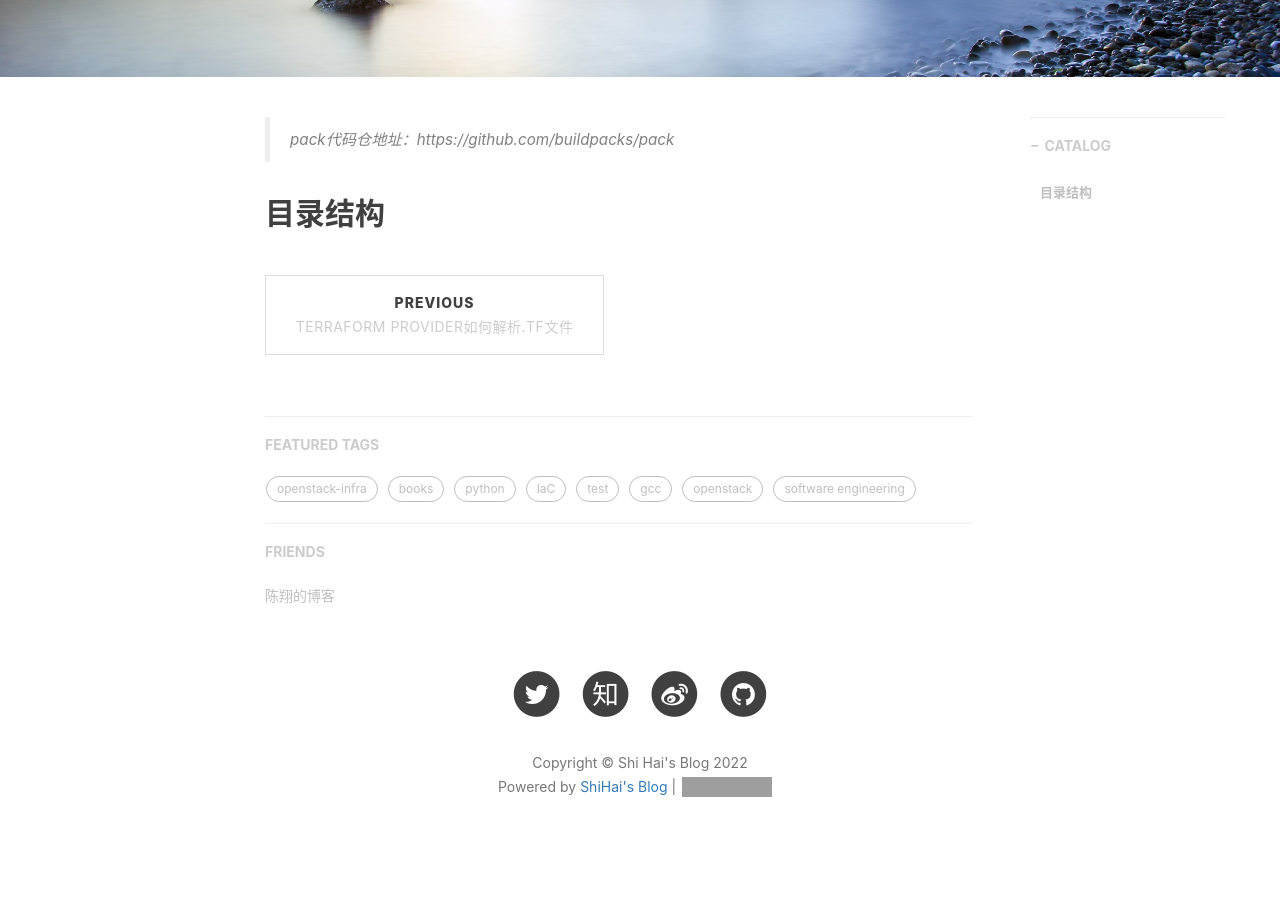
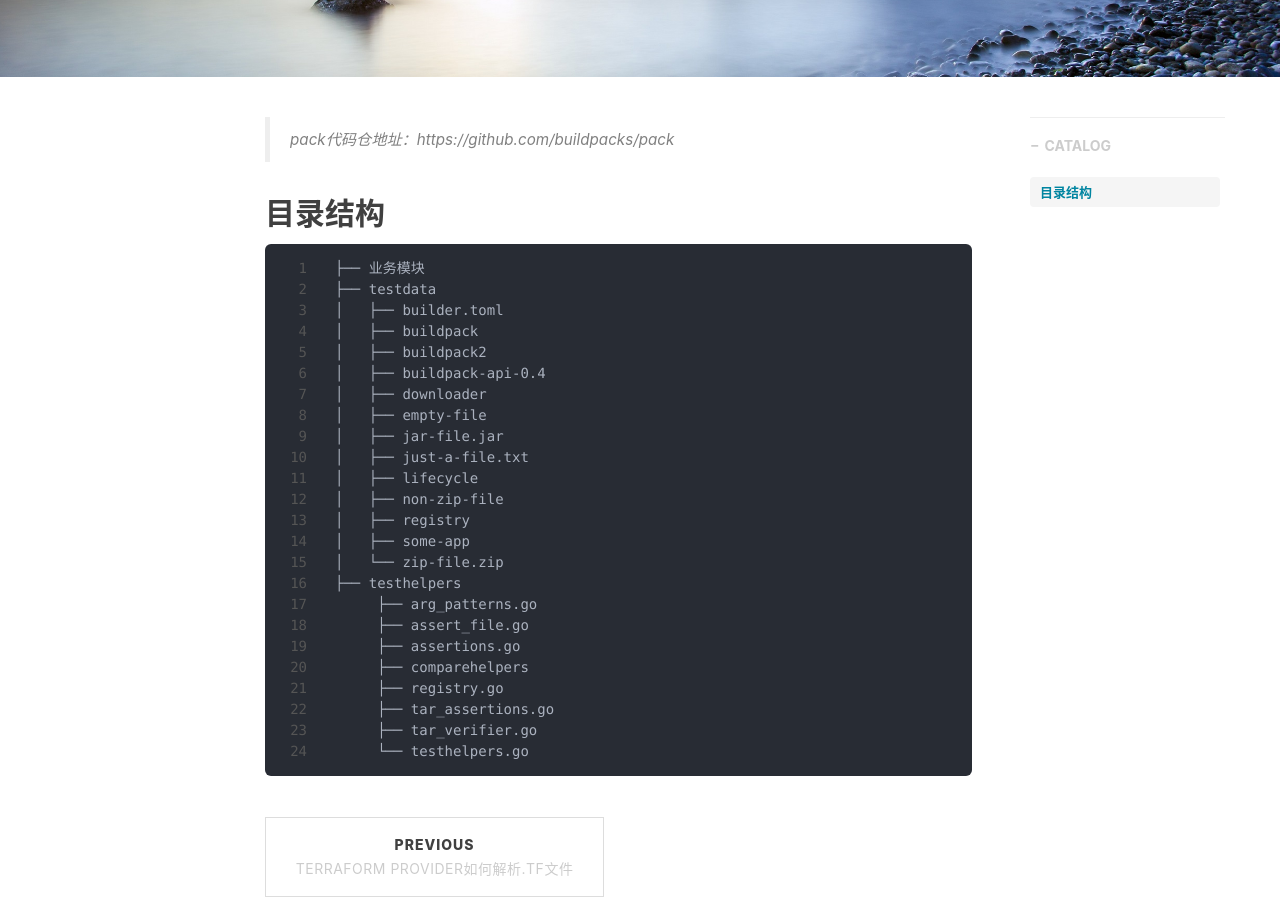
Before and after one commit to shihai1991/shihai1991.github.io, a Jekyll site: the page built from _posts/2022-11-17-pack单元测试走读学习.md, in a window 1280 px wide and 900 px high, scrolled down 380 px. Built offline with Jekyll 4.4.1, drawn with Linux system fonts in a browser that asks for light colours; nearby versions of some CDN libraries; comment, search, counter and statistics services are not loaded; grey boxes are pictures that could not be loaded.

Commit message:
Update 2022-11-17-pack单元测试走读学习.md

````diff
--- a/_posts/2022-11-17-pack单元测试走读学习.md
+++ b/_posts/2022-11-17-pack单元测试走读学习.md
@@ -14,3 +14,29 @@ excerpt: 刚接触golang语言不久，项目中有大量文件读写渲染过
 > pack代码仓地址：https://github.com/buildpacks/pack
 
 ## 目录结构
+```
+├── 业务模块
+├── testdata
+│   ├── builder.toml
+│   ├── buildpack
+│   ├── buildpack2
+│   ├── buildpack-api-0.4
+│   ├── downloader
+│   ├── empty-file
+│   ├── jar-file.jar
+│   ├── just-a-file.txt
+│   ├── lifecycle
+│   ├── non-zip-file
+│   ├── registry
+│   ├── some-app
+│   └── zip-file.zip
+├── testhelpers
+     ├── arg_patterns.go
+     ├── assert_file.go
+     ├── assertions.go
+     ├── comparehelpers
+     ├── registry.go
+     ├── tar_assertions.go
+     ├── tar_verifier.go
+     └── testhelpers.go
+```
````
